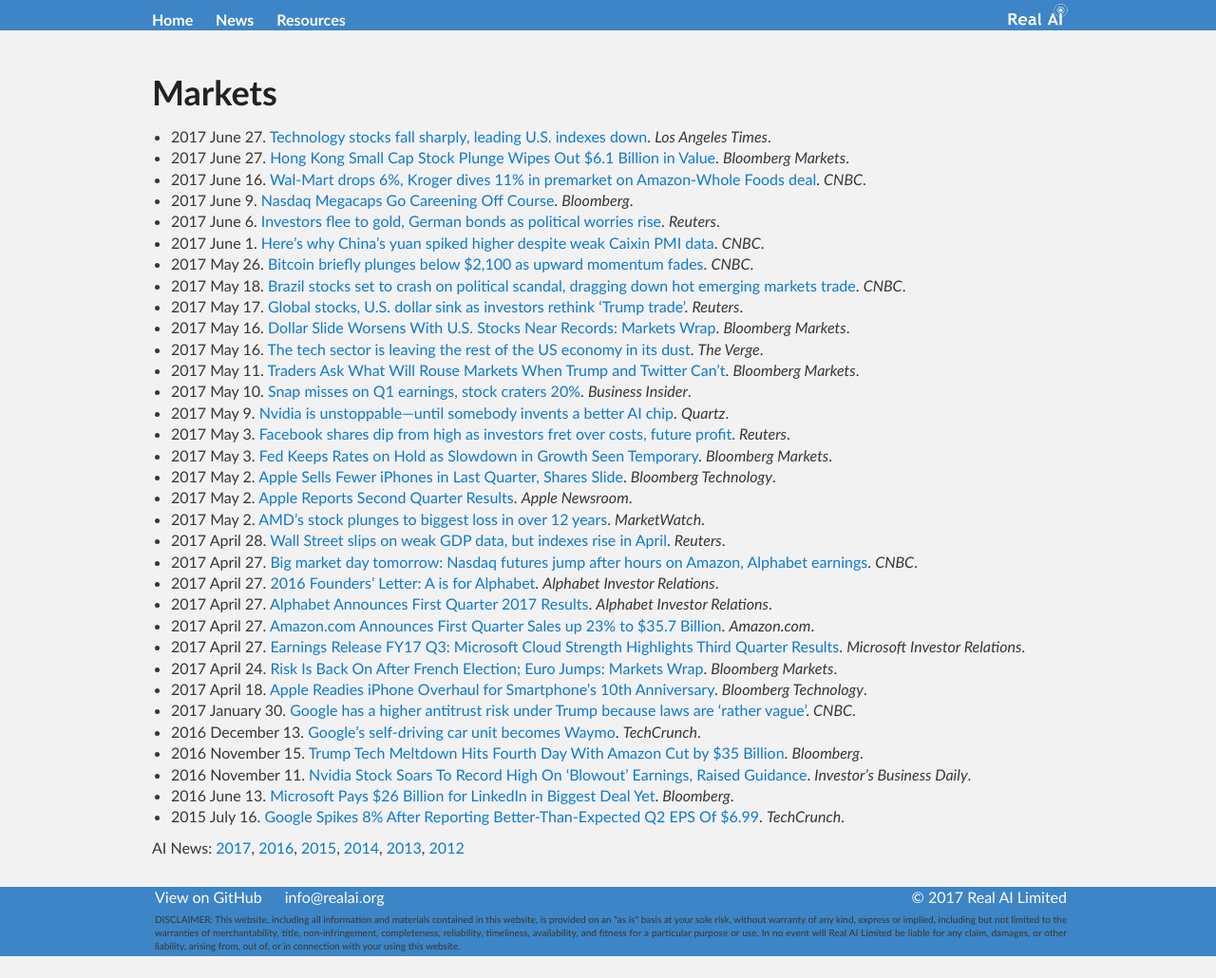
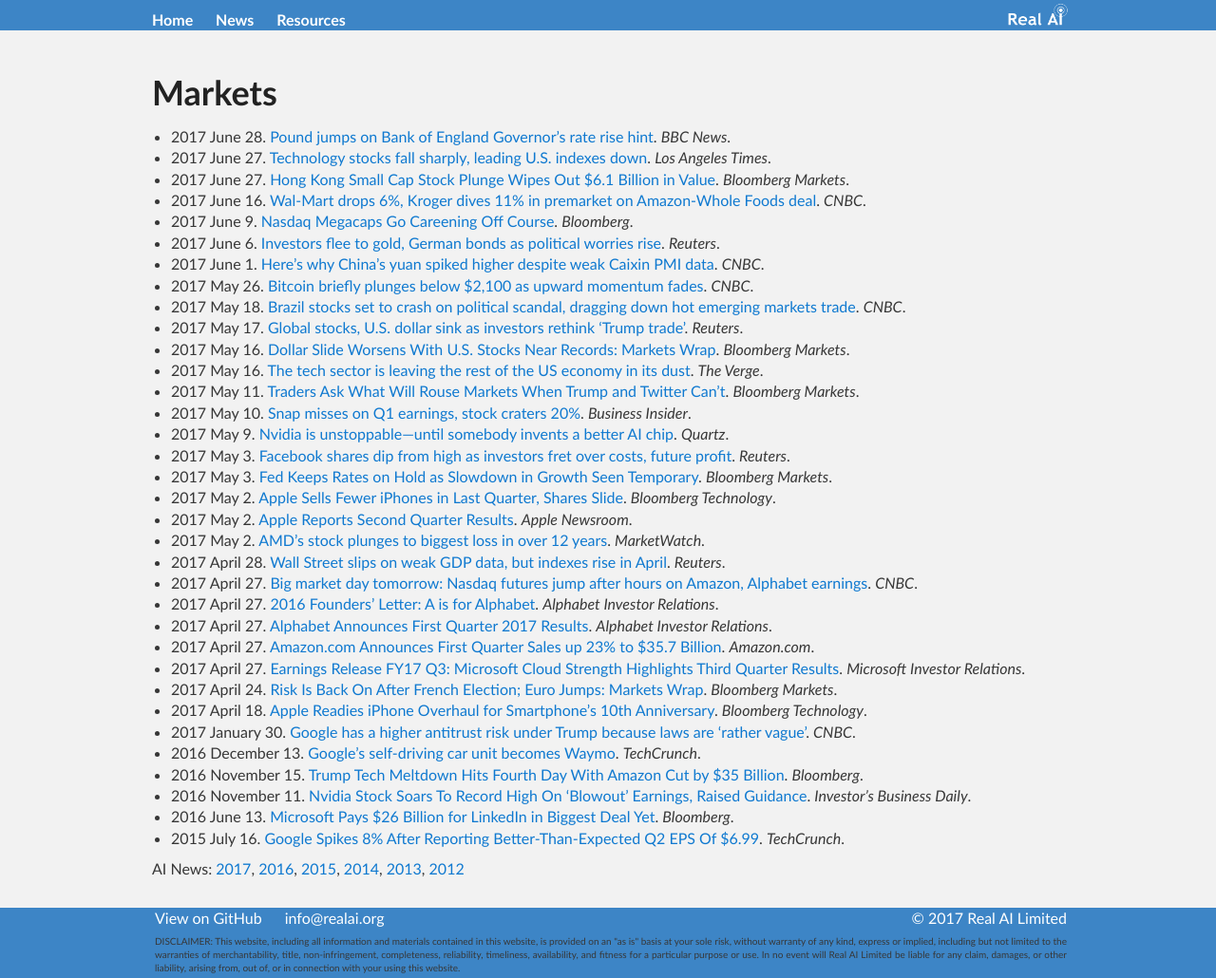
Before and after one commit to Tonywuhk/realai.org, a Jekyll site: the page built from news/markets.md, in a window 1280 px wide. Shown: the whole page at 95% size. Built offline with Jekyll 4.4.1, drawn with Linux system fonts in a browser that asks for light colours; our own code applies the rules of GitHub Pages for plain Markdown files; comment, search, counter and statistics services are not loaded; the repository's description, which GitHub fills in, is left out; before the commit the page ends 1007 px from its top, so only the background shows below that.

Commit message:
Update markets.md

```diff
--- a/news/markets.md
+++ b/news/markets.md
@@ -3,6 +3,7 @@
 ---
 # Markets
 
+* 2017 June 28. [Pound jumps on Bank of England Governor's rate rise hint](http://www.bbc.com/news/business-40427865). *BBC News*.
 * 2017 June 27. [Technology stocks fall sharply, leading U.S. indexes down](http://www.latimes.com/business/la-fi-markets-20170627-story.html). *Los Angeles Times*.
 * 2017 June 27. [Hong Kong Small Cap Stock Plunge Wipes Out $6.1 Billion in Value](https://www.bloomberg.com/news/articles/2017-06-27/hong-kong-small-cap-collapse-wipes-out-5-1-billion-this-morning). *Bloomberg Markets*.
 * 2017 June 16. [Wal-Mart drops 6%, Kroger dives 11% in premarket on Amazon-Whole Foods deal](http://www.cnbc.com/2017/06/16/wal-mart-drops-4-percent-kroger-dives-12-percent-in-premarket-on-amazon-whole-foods-deal.html). *CNBC*.
```
